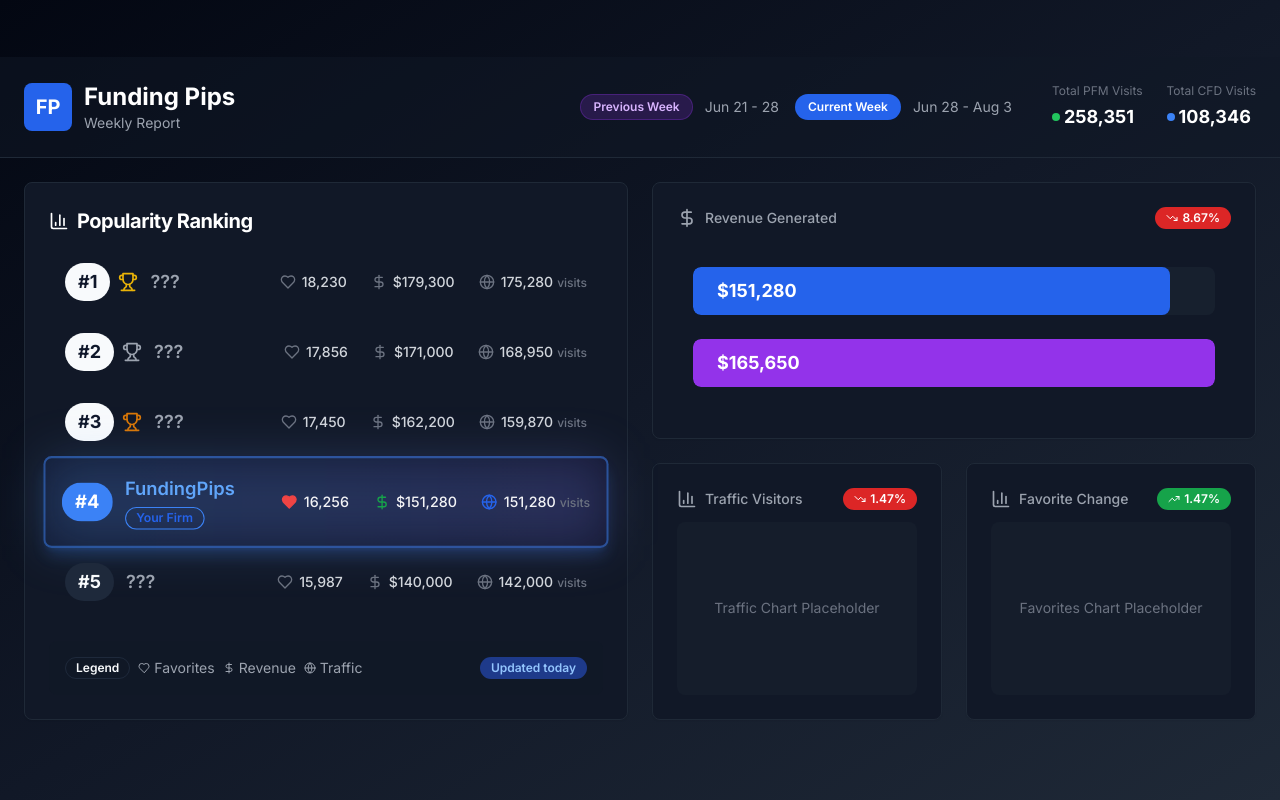
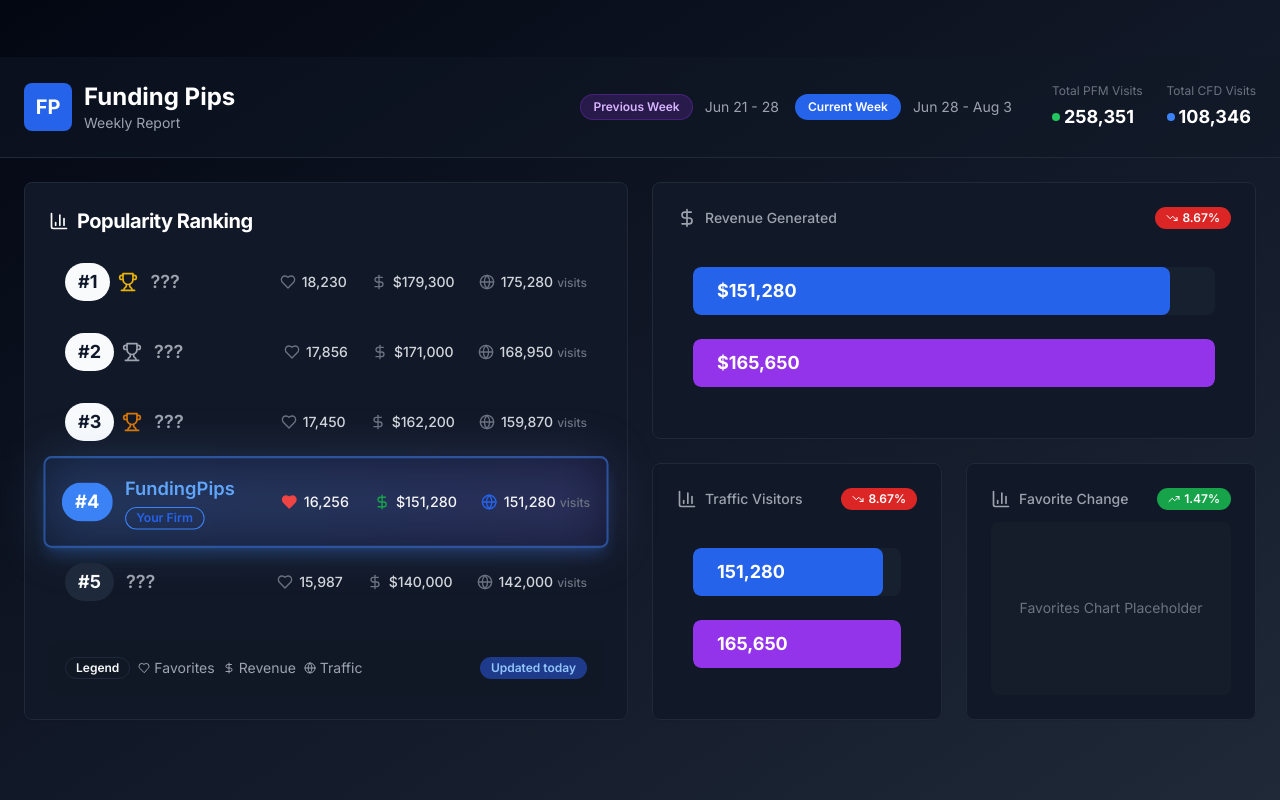
Before and after one commit to viniciusgmuller/pfm-dashboard-generator, a Next.js app: page / in a window 1280 px wide. Built offline with nearby package versions, Linux system fonts and the light colour scheme.

Commit message:
feat: Traffic Visitors Card Genareted

```diff
--- a/components/TrafficCard.tsx
+++ b/components/TrafficCard.tsx
@@ -1,12 +1,46 @@
 "use client"
 
-import React from 'react'
+import React, { useState } from 'react'
 import { Card, CardContent, CardHeader } from '@/components/ui/card'
 import { Badge } from '@/components/ui/badge'
-import { BarChart3, TrendingDown } from 'lucide-react'
+import { BarChart3, TrendingDown, TrendingUp } from 'lucide-react'
 
 const TrafficCard: React.FC = () => {
-  const changePercentage = -1.47
+  const [currentWeekTraffic, setCurrentWeekTraffic] = useState(151280)
+  const [previousWeekTraffic, setPreviousWeekTraffic] = useState(165650)
+  const [editingCurrent, setEditingCurrent] = useState(false)
+  const [editingPrevious, setEditingPrevious] = useState(false)
+
+  // Calculate percentage change: ((current - previous) / previous) * 100
+  const changePercentage = ((currentWeekTraffic - previousWeekTraffic) / previousWeekTraffic) * 100
+
+  const formatNumber = (amount: number): string => {
+    return new Intl.NumberFormat('en-US').format(amount)
+  }
+
+  const handleCurrentEdit = (value: string) => {
+    const numValue = parseInt(value.replace(/[^\d]/g, '')) || 0
+    setCurrentWeekTraffic(numValue)
+  }
+
+  const handlePreviousEdit = (value: string) => {
+    const numValue = parseInt(value.replace(/[^\d]/g, '')) || 0
+    setPreviousWeekTraffic(numValue)
+  }
+
+  const handleKeyPress = (e: React.KeyboardEvent, isEditing: boolean, setEditing: (value: boolean) => void) => {
+    if (e.key === 'Enter') {
+      setEditing(false)
+    }
+    if (e.key === 'Escape') {
+      setEditing(false)
+    }
+  }
+
+  // Calculate percentage widths for bars (relative to the highest value)
+  const maxValue = Math.max(currentWeekTraffic, previousWeekTraffic)
+  const currentWeekWidth = (currentWeekTraffic / maxValue) * 100
+  const previousWeekWidth = (previousWeekTraffic / maxValue) * 100
 
   return (
     <Card className="bg-gray-900 border-gray-800 h-full flex flex-col">
@@ -16,15 +50,75 @@
             <BarChart3 className="w-5 h-5" />
             <span className="text-sm font-medium">Traffic Visitors</span>
           </div>
-          <Badge className="flex items-center gap-1 bg-red-600 text-white">
-            <TrendingDown className="w-3 h-3" />
+          <Badge className={`flex items-center gap-1 ${
+            changePercentage >= 0 ? 'bg-green-600' : 'bg-red-600'
+          } text-white`}>
+            {changePercentage >= 0 ? (
+              <TrendingUp className="w-3 h-3" />
+            ) : (
+              <TrendingDown className="w-3 h-3" />
+            )}
             {Math.abs(changePercentage).toFixed(2)}%
           </Badge>
         </div>
       </CardHeader>
       <CardContent className="pt-0 flex-1 flex flex-col">
-        <div className="flex-1 bg-gray-800/30 rounded-lg flex items-center justify-center">
-          <div className="text-gray-500 text-sm">Traffic Chart Placeholder</div>
+        <div className="flex-1 flex flex-col justify-center gap-6 px-4">
+          {/* Current Week Bar */}
+          <div className="relative h-12 bg-gray-800/50 rounded-lg overflow-hidden">
+            <div
+              className="h-full bg-blue-600 rounded-lg flex items-center pl-4 transition-all duration-1000 ease-out"
+              style={{ width: `${currentWeekWidth}%` }}
+            >
+              {editingCurrent ? (
+                <input
+                  type="text"
+                  value={formatNumber(currentWeekTraffic)}
+                  onChange={(e) => handleCurrentEdit(e.target.value)}
+                  onBlur={() => setEditingCurrent(false)}
+                  onKeyDown={(e) => handleKeyPress(e, editingCurrent, setEditingCurrent)}
+                  className="bg-transparent text-white font-bold text-lg outline-none border-none w-32"
+                  autoFocus
+                />
+              ) : (
+                <span
+                  className="text-white font-bold text-lg cursor-pointer hover:bg-blue-700/50 px-2 py-1 rounded transition-colors"
+                  onClick={() => setEditingCurrent(true)}
+                  title="Click to edit"
+                >
+                  {formatNumber(currentWeekTraffic)}
+                </span>
+              )}
+            </div>
+          </div>
+
+          {/* Previous Week Bar */}
+          <div className="relative h-12 bg-gray-800/50 rounded-lg overflow-hidden">
+            <div
+              className="h-full bg-purple-600 rounded-lg flex items-center pl-4 transition-all duration-1000 ease-out"
+              style={{ width: `${previousWeekWidth}%` }}
+            >
+              {editingPrevious ? (
+                <input
+                  type="text"
+                  value={formatNumber(previousWeekTraffic)}
+                  onChange={(e) => handlePreviousEdit(e.target.value)}
+                  onBlur={() => setEditingPrevious(false)}
+                  onKeyDown={(e) => handleKeyPress(e, editingPrevious, setEditingPrevious)}
+                  className="bg-transparent text-white font-bold text-lg outline-none border-none w-32"
+                  autoFocus
+                />
+              ) : (
+                <span
+                  className="text-white font-bold text-lg cursor-pointer hover:bg-purple-700/50 px-2 py-1 rounded transition-colors"
+                  onClick={() => setEditingPrevious(true)}
+                  title="Click to edit"
+                >
+                  {formatNumber(previousWeekTraffic)}
+                </span>
+              )}
+            </div>
+          </div>
         </div>
       </CardContent>
     </Card>
```
